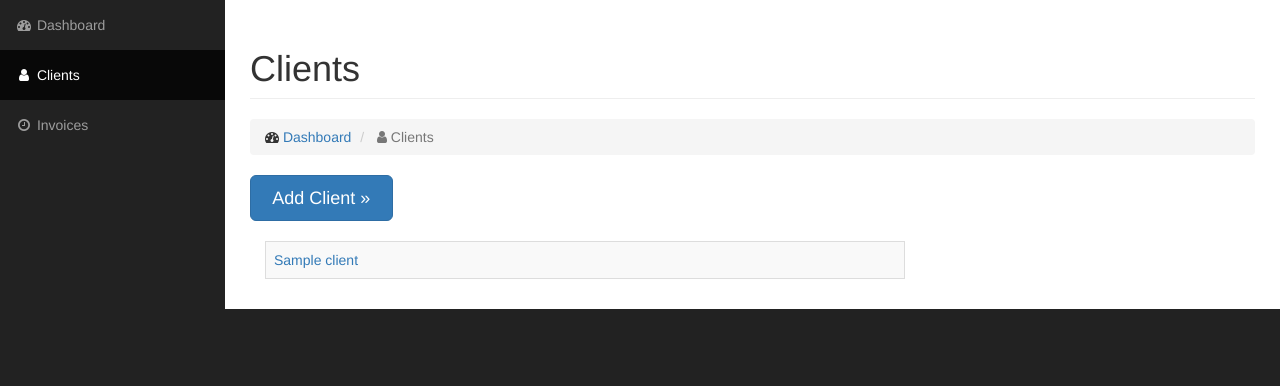
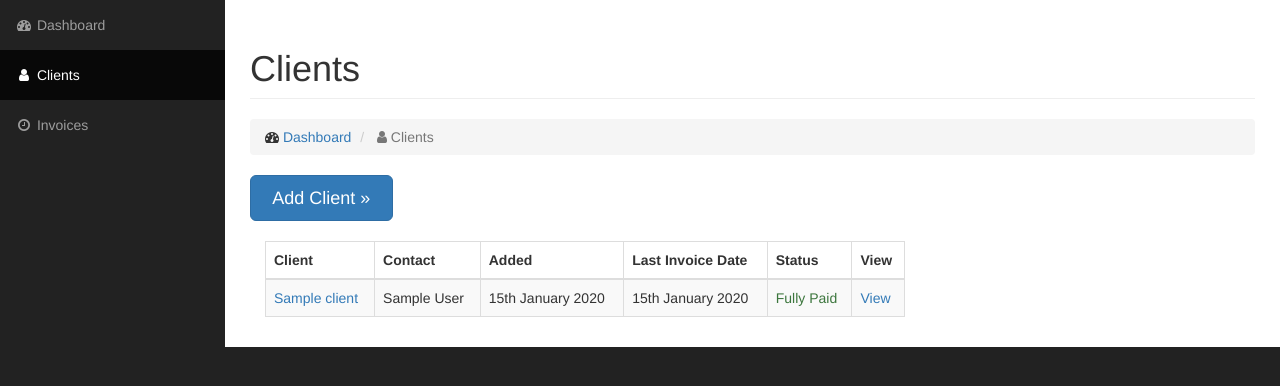
Before and after one commit to MattHealy/simple-invoice, a Flask app: page /client/list in a window 1280 px wide. Shown: the part 51-437 px from the top of the page. Run offline with Flask 2, Linux system fonts and the light colour scheme; a user stored in the database is signed in; tables that the repository leaves empty hold one stand-in row (values such as "Sample post"); some libraries are stand-ins or nearby versions.

Commit message:
Show table of clients with extra details

```diff
--- a/app/main/views.py
+++ b/app/main/views.py
@@ -13,8 +13,10 @@ import os
 @login_required
 def index():
 
-    outstandinginvoices = Invoice.query.filter(Invoice.paid == False).filter(Invoice.duedate >= datetime.now())
-    overdueinvoices = Invoice.query.filter(Invoice.paid == False).filter(Invoice.duedate < datetime.now())
+    outstandinginvoices = Invoice.query.filter(Invoice.paid == False).filter(Invoice.duedate >= datetime.now()) \
+                                       .filter(Invoice.status == 'final')
+    overdueinvoices = Invoice.query.filter(Invoice.paid == False).filter(Invoice.duedate < datetime.now()) \
+                                   .filter(Invoice.status == 'final')
     paidinvoices = Invoice.query.filter(Invoice.paid == True).filter(Invoice.invoicedate > (datetime.today() - timedelta(days=30)).date())
 
     outstanding = 0
@@ -39,7 +41,7 @@ def index():
 @login_required
 def clients():
 
-    clients = Client.query.order_by(Client.insertdate.desc()).all()
+    clients = Client.query.order_by(Client.name.desc()).all()
 
     return render_template("clients.html",title='Clients',clients=clients)
 
--- a/app/models.py
+++ b/app/models.py
@@ -2,6 +2,7 @@ from app import db
 from flask import url_for, current_app, request
 import hashlib
 from werkzeug.security import generate_password_hash, check_password_hash
+from datetime import datetime
 
 class Business(db.Model):
     id = db.Column(db.Integer, primary_key=True)
@@ -65,6 +66,25 @@ class Client(db.Model):
     def __repr__(self):
         return '<Client %r>' % (self.name)
 
+    @property
+    def last_invoice_date(self):
+        invoice = Invoice.query.filter_by(clientid = self.id).order_by(Invoice.invoicedate.desc()).first()
+        if invoice:
+            return invoice.invoicedate
+        else:
+            return None
+
+    @property
+    def status(self):
+
+        for invoice in self.invoices:
+            if not invoice.paid and invoice.duedate < datetime.now() and invoice.status=='final':
+                return "Overdue"
+            elif not invoice.paid and invoice.status=='final':
+                return "Outstanding"
+
+        return "Fully Paid"
+
 class Invoice(db.Model):
     id = db.Column(db.Integer, primary_key=True)
     clientid = db.Column(db.Integer, db.ForeignKey('client.id'))
--- a/app/templates/clients.html
+++ b/app/templates/clients.html
@@ -20,12 +20,43 @@
                         {% if clients %}
 
                                 <div class="col-sm-8">
+
+
                                     <table class="table table-bordered table-hover table-striped">
+                                        <thead>
+                                            <tr>
+                                               <th>Client</th>
+                                               <th>Contact</th>
+                                               <th>Added</th>
+                                               <th>Last Invoice Date</th>
+                                               <th>Status</th>
+                                               <th>View</th>
+                                            </tr>
+                                        </thead>
                                         <tbody>
-
                                         {% for client in clients %}
                                             <tr>
                                                <td><a href="{{ url_for('main.view_client', client_id = client.id) }}">{{ client.name }}</a></td>
+                                               <td>{{ client.contact_firstname }} {{ client.contact_lastname }}</td>
+                                               <td>{{ moment(client.insertdate).format("Do MMMM YYYY") }}</td>
+                                               <td>{% if client.last_invoice_date %}
+                                                   {{ moment(client.last_invoice_date).format("Do MMMM YYYY") }}
+                                                   {% else %}
+                                                   N/A
+                                                   {% endif %}
+                                               </td>
+                                               <td>
+                                                   {% if client.status == 'Overdue' %}
+                                                   <span class="text-danger">
+                                                   {% elif client.status == 'Outstanding' %}
+                                                   <span class="text-warning">
+                                                   {% else %}
+                                                   <span class="text-success">
+                                                   {% endif %}
+                                                   {{ client.status }}
+                                                   </span>
+                                               </td>
+                                               <td><a href="{{ url_for('main.view_client', client_id = client.id) }}">View</a></td>
                                             </tr>
                                         {% endfor %}
 
```
